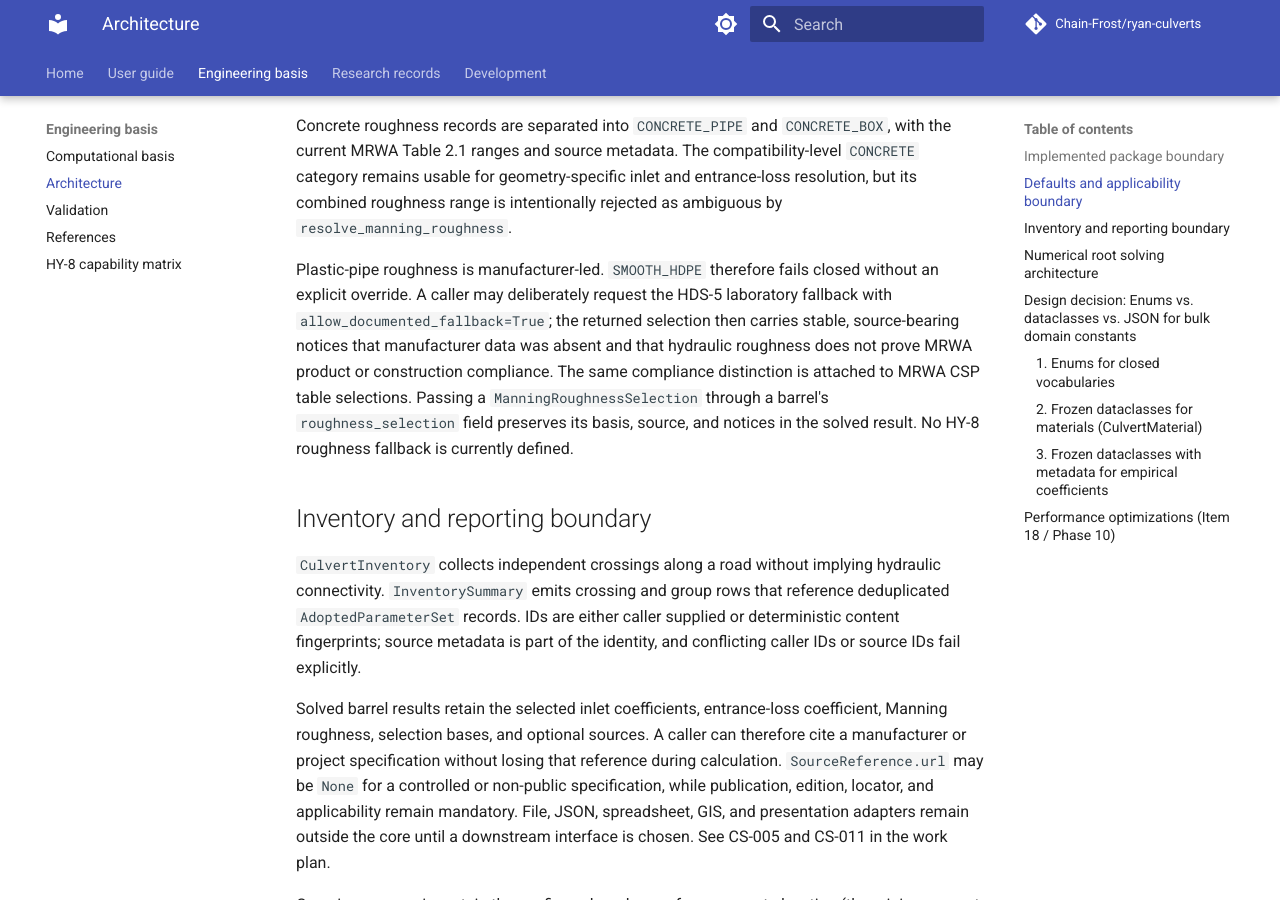
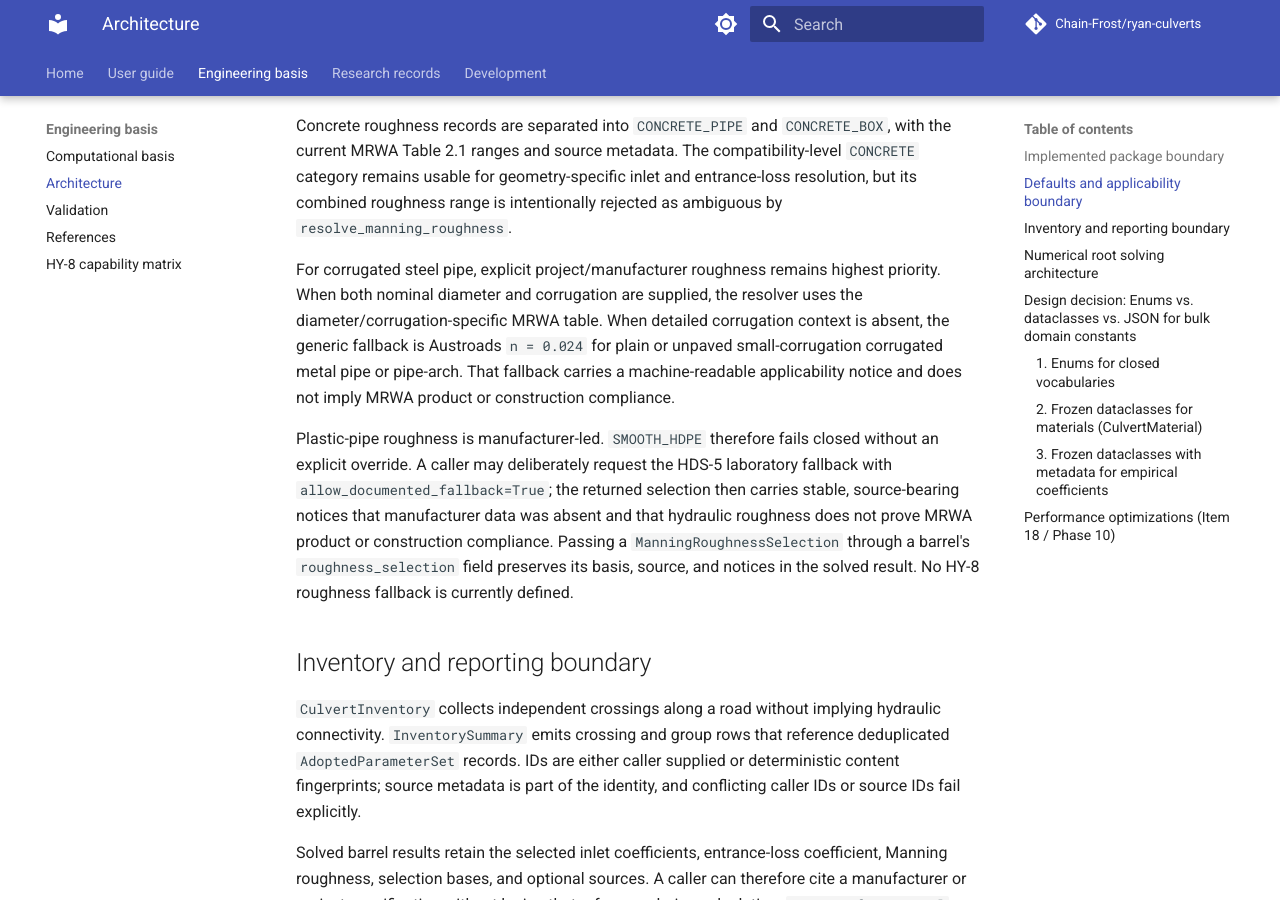
Before and after one commit to Chain-Frost/ryan-culverts, an MkDocs documentation site: the page built from docs/architecture.md, in a window 1280 px wide and 900 px high, scrolled down 3616 px. Built offline with MkDocs 1.6.1 and Material for MkDocs 9.7.7, drawn with Linux system fonts in a browser that asks for light colours; comment, search, counter and statistics services are not loaded.

Commit message:
Document CSP roughness fallback policy

```diff
--- a/docs/architecture.md
+++ b/docs/architecture.md
@@ -108,14 +108,21 @@ the current MRWA Table 2.1 ranges and source metadata. The compatibility-level
 resolution, but its combined roughness range is intentionally rejected as ambiguous by
 `resolve_manning_roughness`.
 
+For corrugated steel pipe, explicit project/manufacturer roughness remains highest
+priority. When both nominal diameter and corrugation are supplied, the resolver uses the
+diameter/corrugation-specific MRWA table. When detailed corrugation context is absent, the
+generic fallback is Austroads `n = 0.024` for plain or unpaved small-corrugation
+corrugated metal pipe or pipe-arch. That fallback carries a machine-readable applicability
+notice and does not imply MRWA product or construction compliance.
+
 Plastic-pipe roughness is manufacturer-led. `SMOOTH_HDPE` therefore fails closed without
 an explicit override. A caller may deliberately request the HDS-5 laboratory fallback
 with `allow_documented_fallback=True`; the returned selection then carries stable,
 source-bearing notices that manufacturer data was absent and that hydraulic roughness
-does not prove MRWA product or construction compliance. The same compliance distinction
-is attached to MRWA CSP table selections. Passing a `ManningRoughnessSelection` through
-a barrel's `roughness_selection` field preserves its basis, source, and notices in the
-solved result. No HY-8 roughness fallback is currently defined.
+does not prove MRWA product or construction compliance. Passing a
+`ManningRoughnessSelection` through a barrel's `roughness_selection` field preserves
+its basis, source, and notices in the solved result. No HY-8 roughness fallback is
+currently defined.
 
 ## Inventory and reporting boundary
 
```
